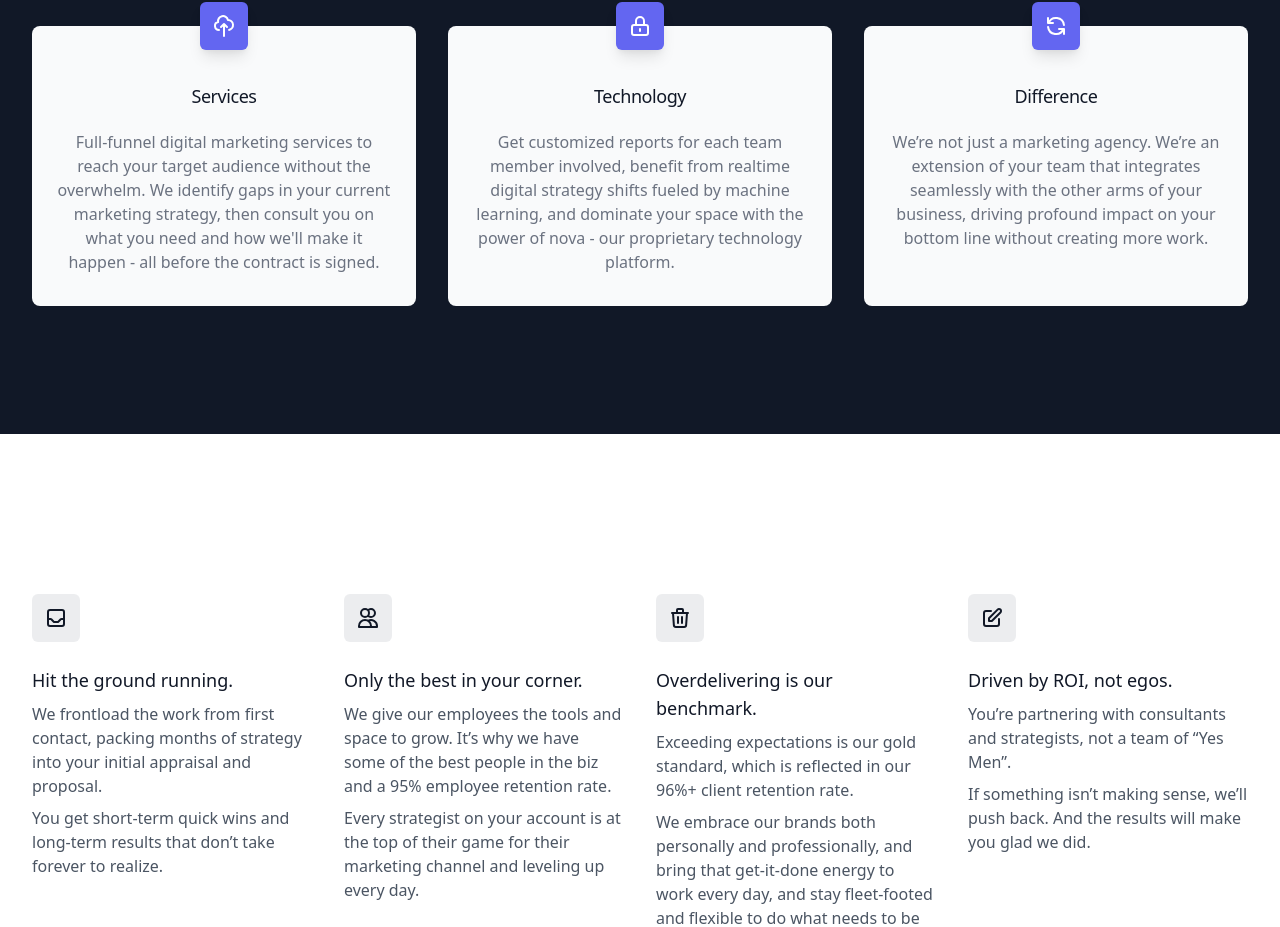
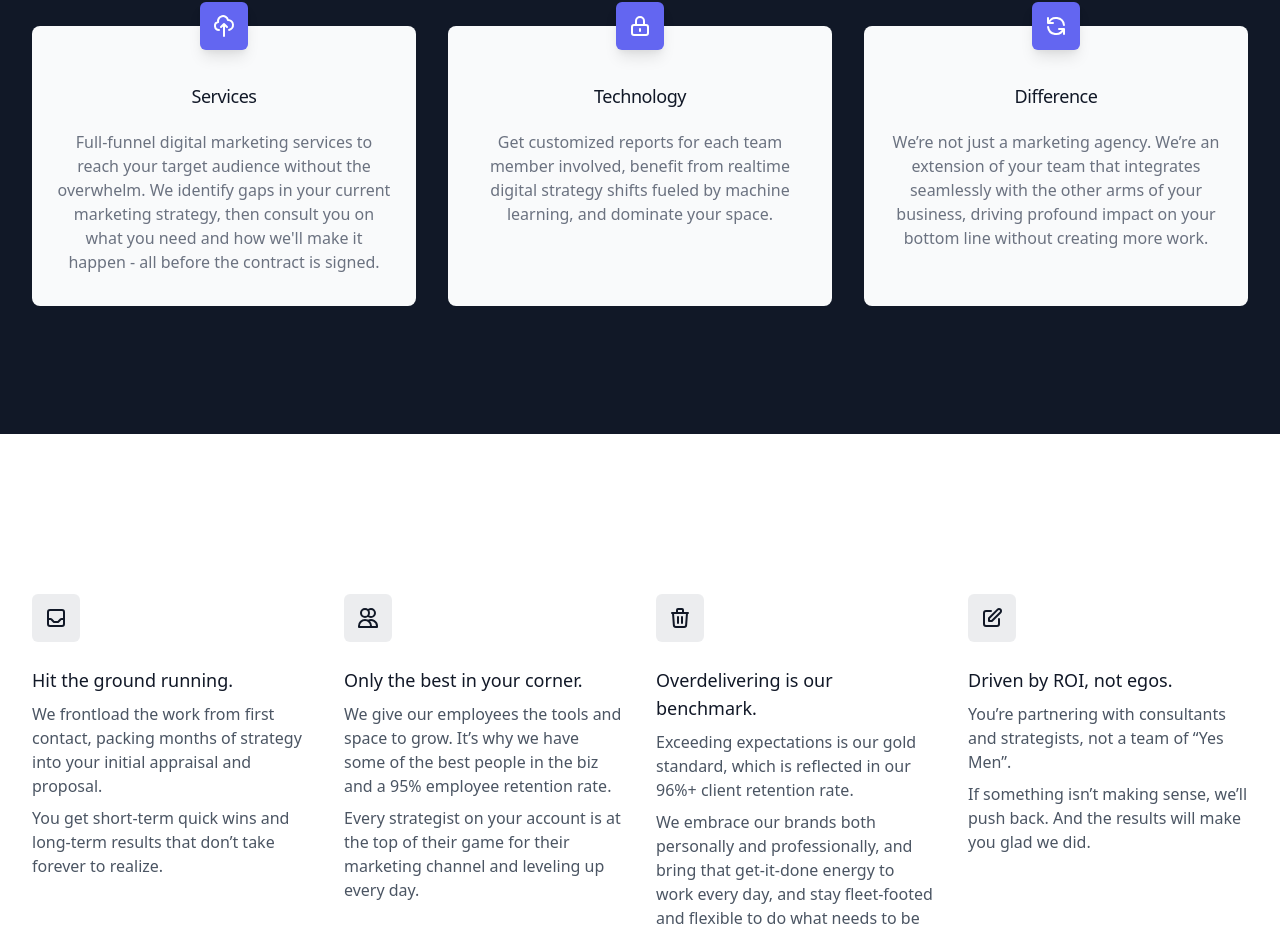
Before and after one commit to nrjdalal/veroxyle, a Next.js app: page / in a window 1280 px wide. Shown: the part 2296-3223 px from the top of the page. Built offline with nearby package versions, Linux system fonts and the light colour scheme.

Commit message:
updated cards

```diff
--- a/components/home/Cards.jsx
+++ b/components/home/Cards.jsx
@@ -16,7 +16,7 @@ const features = [
   {
     name: 'Technology',
     icon: LockClosedIcon,
-    description: `Get customized reports for each team member involved, benefit from realtime digital strategy shifts fueled by machine learning, and dominate your space with the power of nova - our proprietary technology platform.`,
+    description: `Get customized reports for each team member involved, benefit from realtime digital strategy shifts fueled by machine learning, and dominate your space.`,
   },
   {
     name: 'Difference',
@@ -36,7 +36,7 @@ const Cards = () => {
           </p>
 
           <div className="mt-12">
-            <div className="grid grid-cols-1 gap-8 sm:grid-cols-2 lg:grid-cols-3">
+            <div className="grid grid-cols-1 gap-8 lg:grid-cols-3">
               {features.map((feature) => (
                 <div key={feature.name} className="pt-6">
                   <div className="flow-root bg-gray-50 rounded-lg px-6 pb-8 h-full">
```
